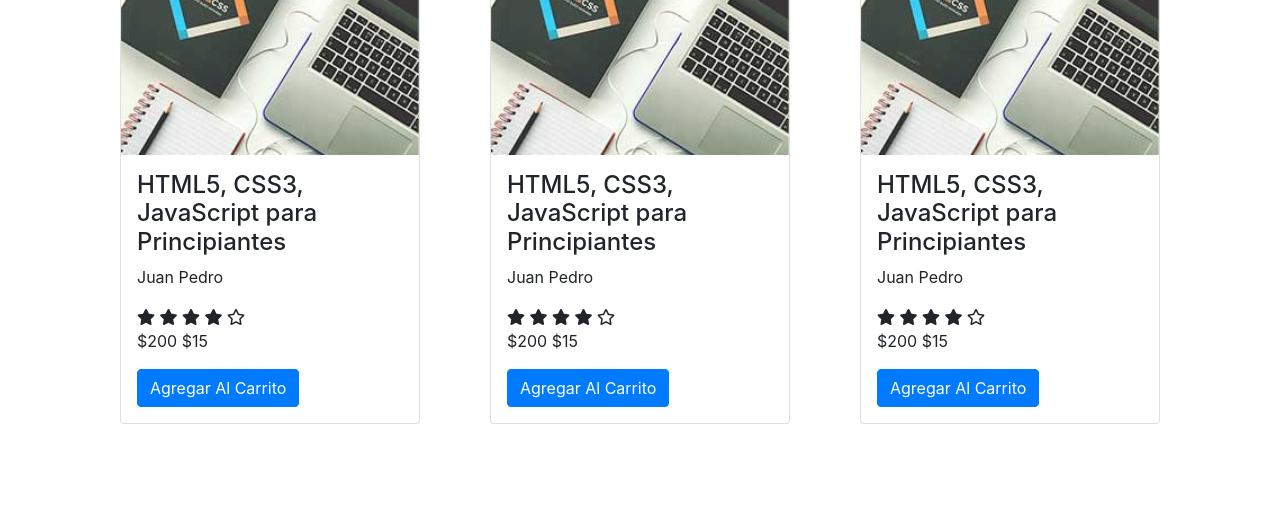
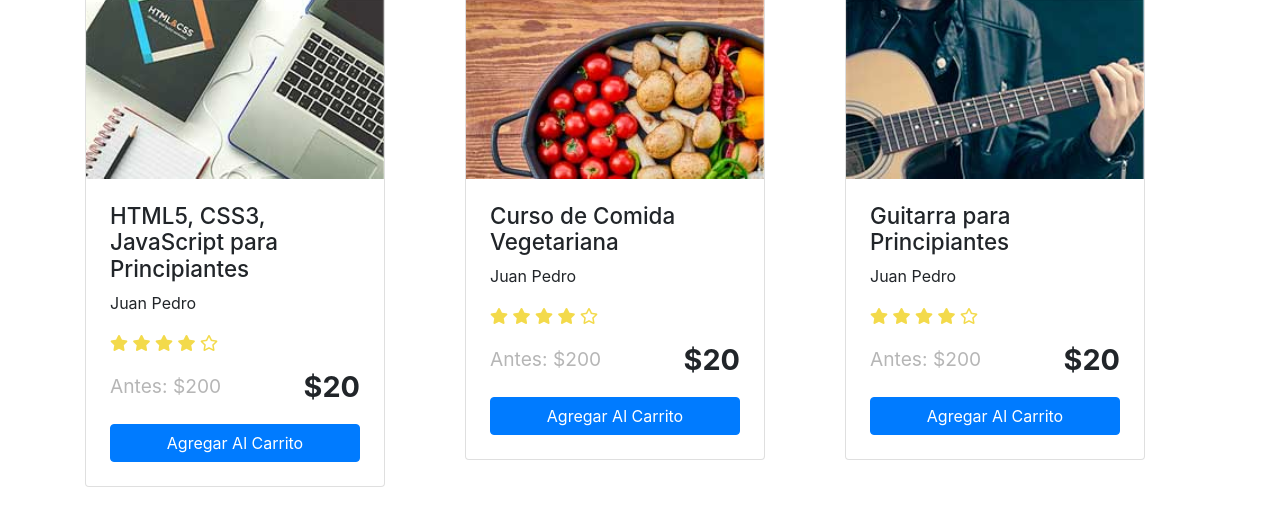
Before and after one commit to JhosepDev/carrito-de-compras, a plain HTML site: page index.html in a window 1280 px wide. Shown: the part 428-947 px from the top of the page. Before the commit the page ends 916 px from the top, so only its background shows below. Drawn offline with nearby package versions, Linux system fonts and the light colour scheme.

Commit message:
Se pueden agregar productos al carrito

```diff
--- a/app.js
+++ b/app.js
@@ -1,17 +1,61 @@
 // Variables
-
-
-
+const carrito = document.getElementById('carrito');
+const producto = document.getElementById('lista-productos');
+const listaProductos = document.querySelector('#lista-carrito tbody');
 
 
 
 
 // Listeners
+cargarEventListeners();
 
-
-
+function cargarEventListeners() {
+   // Dispara cuando se presiona "Agregar carrito"
+   producto.addEventListener('click', comprarProducto);
+}
 
 
 
 
 // Funciones
+
+// Anade el curso al carrito
+function comprarProducto(e) {
+   e.preventDefault();
+   // Delegation para agregar carrito
+   if (e.target.classList.contains('agregar-carrito')) {
+      const producto = e.target.parentElement.parentElement;
+      // Envia el producto seleccionado para tomar los datos
+      leerDatosProducto(producto);
+   }
+}
+
+// Lee los datos del curso
+function leerDatosProducto(producto) {
+
+   const infoProducto = {
+      imagen: producto.querySelector('img').src,
+      titulo: producto.querySelector('h4').textContent,
+      precio: producto.querySelector('.precio span').textContent,
+      id: producto.querySelector('a').getAttribute('data-id')
+   }
+
+   insertarCarrito(infoProducto);
+}
+
+// Muestra el producto seleccionado en el carrito
+function insertarCarrito(producto) {
+   const row = document.createElement('tr');
+   row.innerHTML = `
+      <td>
+         <img src="${producto.imagen}" width=100>
+      </td>
+      <td>${producto.titulo}</td>
+      <td>${producto.precio}</td>
+      <td>
+         <a href="#" class="borrar-curso" data-id="${producto.id}">X</a>
+      </td>
+   `;
+
+   listaProductos.appendChild(row);
+}
--- a/index.html
+++ b/index.html
@@ -36,7 +36,7 @@
                                  <th>Imagen</th>
                                  <th>Nombre</th>
                                  <th>Precio</th>
-                                 <th></th>
+                                 <th> </th>
                               </tr>
                            </thead>
                            <tbody>
@@ -65,68 +65,79 @@
    </div>
 
 
-   <div class="container">
+   <div id="lista-productos" class="container">
+      <h1 id="encabezado" class="encabezado">Cursos En Línea</h1>
+
       <div class="row">
-         <div class="col content-productos">
 
+
+         <div class="col-4">
             <div class="card">
                <img src="img/curso1.jpg" class="imagen-curso u-full-width">
-               <div class="info-card p-3">
+               <div class="info-card p-4">
                   <h4>HTML5, CSS3, JavaScript para Principiantes</h4>
                   <p>Juan Pedro</p>
-                  <div>
+                  <div class="estrellas">
                      <i class="fas fa-star"></i>
                      <i class="fas fa-star"></i>
                      <i class="fas fa-star"></i>
                      <i class="fas fa-star"></i>
                      <i class="far fa-star"></i>
                   </div>
-                  <p class="precio">$200 <span class="">$15</span></p>
-                  <a href="#" class="btn btn-primary input agregar-carrito" data-id="1">Agregar Al Carrito</a>
+                  <p class="precio"><span class="precio-original">Antes: $200</span> <span
+                        class="precio-oferta">$20</span></p>
+                  <a href="#" class="btn btn-primary d-flex justify-content-center input agregar-carrito"
+                     data-id="1">Agregar Al Carrito</a>
                </div>
             </div>
+         </div>
 
+         <div class="col-4">
             <div class="card">
-               <img src="img/curso1.jpg" class="imagen-curso u-full-width">
-               <div class="info-card p-3">
-                  <h4>HTML5, CSS3, JavaScript para Principiantes</h4>
+               <img src="img/curso2.jpg" class="imagen-curso u-full-width">
+               <div class="info-card p-4">
+                  <h4>Curso de Comida Vegetariana</h4>
                   <p>Juan Pedro</p>
-                  <div>
+                  <div class="estrellas">
                      <i class="fas fa-star"></i>
                      <i class="fas fa-star"></i>
                      <i class="fas fa-star"></i>
                      <i class="fas fa-star"></i>
                      <i class="far fa-star"></i>
                   </div>
-                  <p class="precio">$200 <span class="">$15</span></p>
-                  <a href="#" class="btn btn-primary input agregar-carrito" data-id="2">Agregar Al Carrito</a>
+                  <p class="precio"><span class="precio-original">Antes: $200</span> <span
+                        class="precio-oferta">$20</span></p>
+                  <a href="#" class="btn btn-primary d-flex justify-content-center input agregar-carrito"
+                     data-id="2">Agregar Al Carrito</a>
                </div>
             </div>
+         </div>
 
+         <div class="col-4">
             <div class="card">
-               <img src="img/curso1.jpg" class="imagen-curso u-full-width">
-               <div class="info-card p-3">
-                  <h4>HTML5, CSS3, JavaScript para Principiantes</h4>
+               <img src="img/curso3.jpg" class="imagen-curso u-full-width">
+               <div class="info-card p-4">
+                  <h4>Guitarra para Principiantes</h4>
                   <p>Juan Pedro</p>
-                  <div>
+                  <div class="estrellas">
                      <i class="fas fa-star"></i>
                      <i class="fas fa-star"></i>
                      <i class="fas fa-star"></i>
                      <i class="fas fa-star"></i>
                      <i class="far fa-star"></i>
                   </div>
-                  <p class="precio">$200 <span class="">$15</span></p>
-                  <a href="#" class="btn btn-primary input agregar-carrito" data-id="3">Agregar Al Carrito</a>
+                  <p class="precio"><span class="precio-original">Antes: $200</span> <span
+                        class="precio-oferta">$20</span></p>
+                  <a href="#" class="btn btn-primary d-flex justify-content-center input agregar-carrito"
+                     data-id="3">Agregar Al Carrito</a>
                </div>
             </div>
+         </div>
 
-
-
-
-         </div>
       </div>
    </div>
 
+   <script src="app.js"></script>
 </body>
 
 </html>
--- a/style.css
+++ b/style.css
@@ -8,11 +8,22 @@ ul {
    padding: 0;
 }
 
-header {
-   /* padding: 1em 0; */
+/* Hero ------------------------- */
+#hero {
+   height: 300px;
+   background-image: url(/img/hero.jpg);
+   background-repeat: no-repeat;
+   background-size: cover;
+   background-position: bottom;
+}
+
+.title-hero {
+   height: 100%;
+   color: white;
 }
 
 
+/* Carrito ------------------------- */
 .submenu {
    position: relative;
    /* border: 1px solid red; */
@@ -25,7 +36,7 @@ header {
 }
 .submenu:hover #carrito {
    display: block;
-   width: 400px;
+   width: 600px;
    height: auto;
    padding: 1em 1em;
    background-color: white;
@@ -48,28 +59,39 @@ header {
    margin-bottom: 1em;
 }
 
+/* Productos carrito */
 
-#hero {
-   height: 300px;
-   background-image: url(/img/hero.jpg);
-   background-repeat: no-repeat;
-   background-size: cover;
-   background-position: bottom;
-}
 
-.title-hero {
-   height: 100%;
-   color: white;
-}
 
-.content-productos {
-   padding: 2em 0;
-   display: flex;
-   flex-wrap: wrap;
-   justify-content: space-around;
-}
-
+/* Cards ------------------------- */
 .card {
    width: 300px;
    margin-bottom: 2em;
 }
+
+.info-card h4 {
+   font-size: 1.4em;
+}
+
+.estrellas {
+   color: #f3da4b;
+}
+
+.precio {
+   font-size: 1.2em;
+   font-weight: 700;
+   margin-top: .5em;
+   display: flex;
+   justify-content: space-between;
+   align-items: center;
+}
+
+.precio-original {
+   color: #b6b6b6;
+   position: relative;
+   font-weight: 400;
+}
+
+.precio-oferta {
+   font-size: 1.5em;
+}
```
